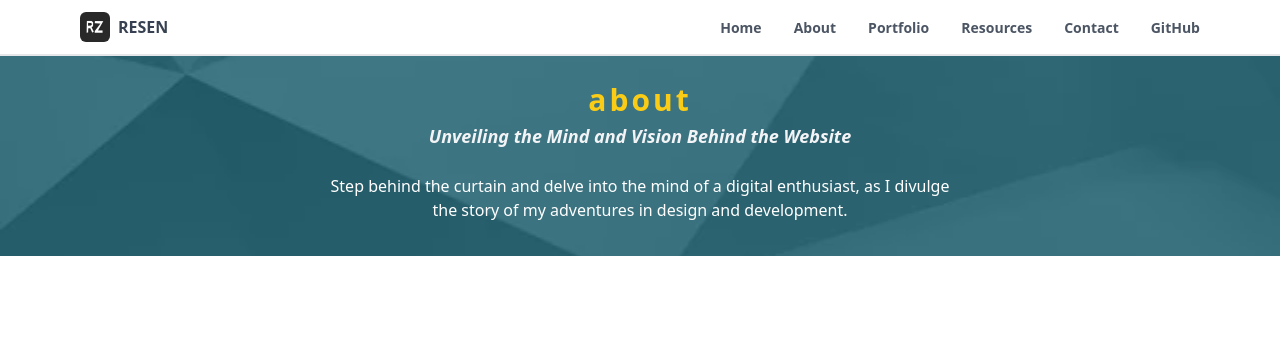
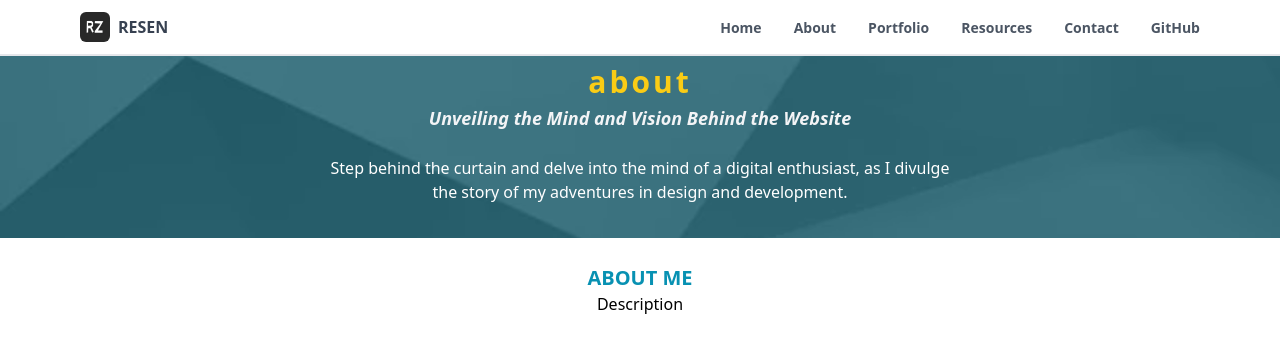
Before and after one commit to resenzhu/nextjs, a Next.js app: page /about in a window 1280 px wide. Shown: the top 352 px of the page. Built offline with nearby package versions, Linux system fonts and the light colour scheme; what tailwindcss-animated would draw is missing.

Commit message:
add about section

```diff
--- a/src/app/about/page.tsx
+++ b/src/app/about/page.tsx
@@ -9,6 +9,7 @@ const metadata = createMetadata({
 });
 
 const Page = (): JSX.Element => (
+  <>
     <section>
       <Header
         title='about'
@@ -16,6 +17,13 @@ const Page = (): JSX.Element => (
         description='Step behind the curtain and delve into the mind of a digital enthusiast, as I divulge the story of my adventures in design and development.'
       />
     </section>
+    <section className='h-[calc(100vh-4rem)] md:h-[calc(100vh-3.5rem)]'>
+      <div className='flex flex-col items-center'>
+        <div className='text-xl font-extrabold text-cyan-600'>ABOUT ME</div>
+        <div className='flex-1'>Description</div>
+      </div>
+    </section>
+  </>
 );
 
 export {metadata};
```
Lines whose indentation alone changed are shown as unchanged.
